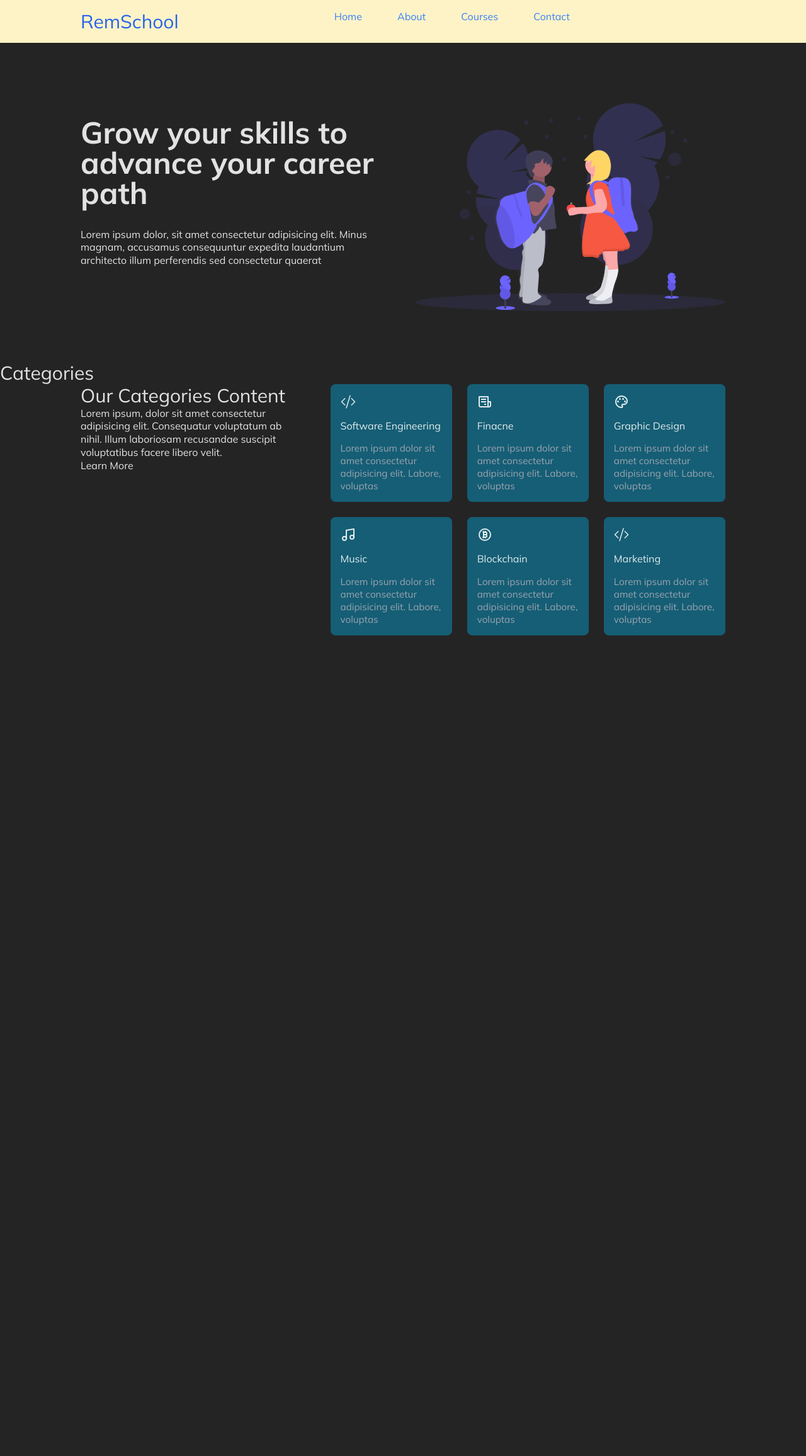
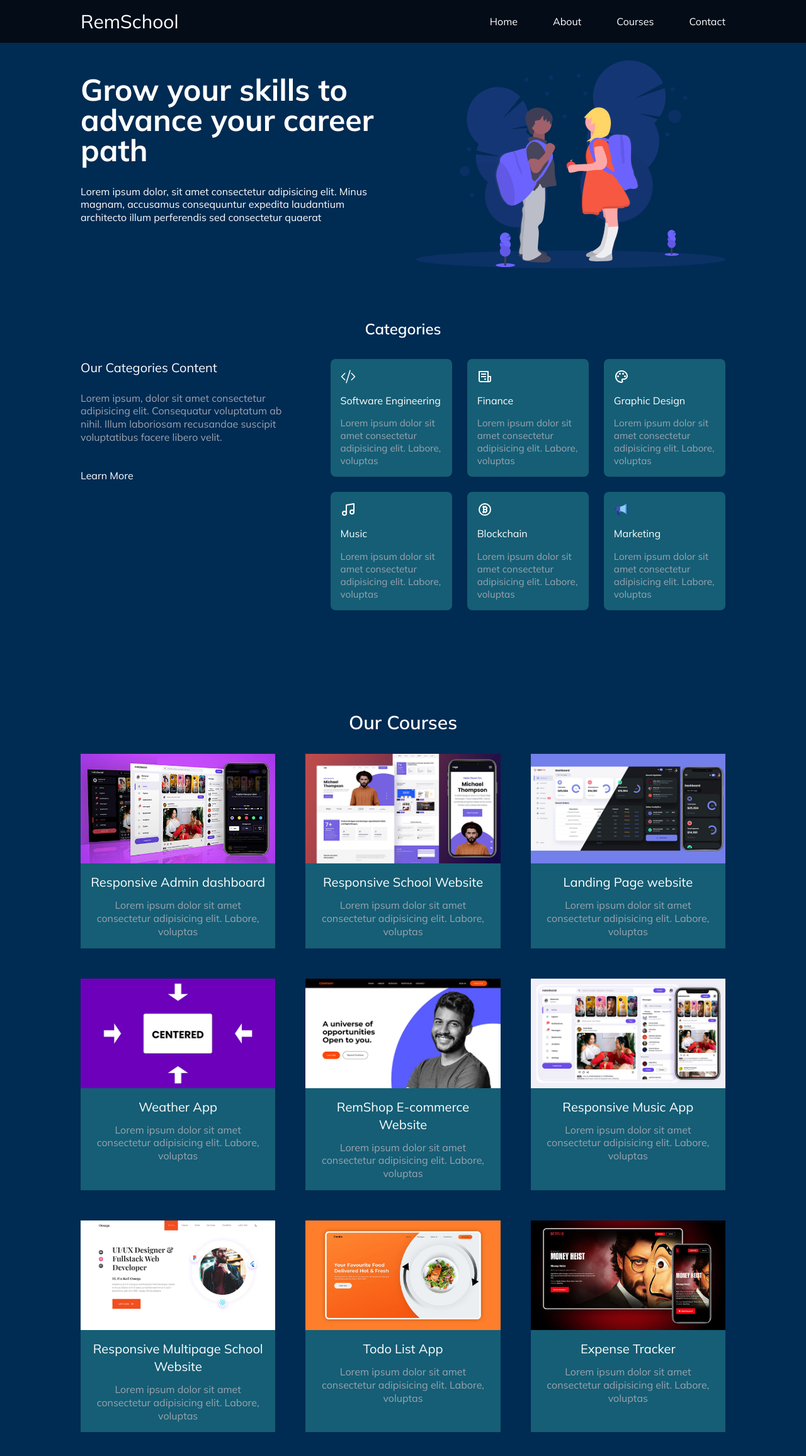
Before and after one commit to Remigit99/remschool-react, a React (Vite) app: page / in a window 1280 px wide. Shown: the top 2312 px of the page at 63% size. Before the commit the page ends 1089 px from the top, so only its background shows below. Built offline with nearby package versions, Linux system fonts and the light colour scheme.

Commit message:
added courses section

```diff
--- a/index.html
+++ b/index.html
@@ -11,7 +11,7 @@
     href="https://fonts.googleapis.com/css2?family=Mulish:ital,wght@0,200;0,300;0,400;0,500;0,600;0,700;0,800;0,900;0,1000;1,300&family=Nunito+Sans:wght@200;300;400;600;700;800;900&display=swap"
     rel="stylesheet">
 
-  <link rel="stylesheet" href="index.css">
+  <!-- <link rel="stylesheet" href="index.css"> -->
 
   <title>RemSchool</title>
 </head>
--- a/src/Content.jsx
+++ b/src/Content.jsx
@@ -5,8 +5,31 @@ import { MdOutlineColorLens } from 'react-icons/md'
 // import { IoBusinessSharp } from 'react-icons/io'
 import { FiMusic } from 'react-icons/fi'
 import { SiCoinmarketcap } from 'react-icons/si'
-// import { SiCoinmarketcap } from 'react-icons/si'
+import { FcAdvertising } from 'react-icons/fc'
 import { TbCoinBitcoin } from 'react-icons/tb'
+// import { BsStarFill } from 'react-icons/bs'
+
+
+//courses Img
+import C1 from './assets/course1.jpg';
+import C2 from './assets/course2.jpg';
+import C3 from './assets/course3.jpg';
+import C4 from './assets/course4.jpg';
+import C5 from './assets/course5.jpg';
+import C6 from './assets/course6.jpg';
+import C7 from './assets/course7.jpg';
+import C8 from './assets/course8.jpg';
+import C9 from './assets/course9.jpg';
+import C10 from './assets/course10.jpg';
+import C11 from './assets/course11.jpg';
+import C12 from './assets/course12.jpg';
+import C13 from './assets/course13.jpg';
+import C14 from './assets/course14.jpg';
+import C15 from './assets/course15.jpg';
+import C16 from './assets/course16.jpg';
+import C17 from './assets/course17.jpg';
+import C18 from './assets/course18.jpg';
+
 
 export const categories = [
     {
@@ -16,7 +39,7 @@ export const categories = [
     },
     {
         icon: <BiReceipt />,
-        name: 'Finacne',
+        name: 'Finance',
         desc: 'Lorem ipsum dolor sit amet consectetur adipisicing elit. Labore, voluptas'
     },
     {
@@ -35,8 +58,142 @@ export const categories = [
         desc: 'Lorem ipsum dolor sit amet consectetur adipisicing elit. Labore, voluptas'
     },
     {
-        icon: <BsCodeSlash />,
+        icon: <FcAdvertising />,
         name: 'Marketing',
         desc: 'Lorem ipsum dolor sit amet consectetur adipisicing elit. Labore, voluptas'
     },
 ]
+
+
+export const courses = [
+    {
+        id: 1,
+        img: C1,
+        title: 'Responsive Admin dashboard',
+        desc: 'Lorem ipsum dolor sit amet consectetur adipisicing elit. Labore, voluptas',
+        // ratings: <BsStarFill />
+
+    },
+
+    {
+        id: 2,
+        img: C2,
+        title: 'Responsive School Website',
+        desc: 'Lorem ipsum dolor sit amet consectetur adipisicing elit. Labore, voluptas',
+        // ratings: <BsStarFill />
+    },
+    {
+        id: 3,
+        img: C3,
+        title: 'Landing Page website',
+        desc: 'Lorem ipsum dolor sit amet consectetur adipisicing elit. Labore, voluptas',
+        // ratings: <BsStarFill />
+    },
+    {
+        id: 4,
+        img: C4,
+        title: 'Weather App',
+        desc: 'Lorem ipsum dolor sit amet consectetur adipisicing elit. Labore, voluptas',
+        // ratings: <BsStarFill />
+    },
+    {
+        id: 5,
+        img: C5,
+        title: 'RemShop E-commerce Website',
+        desc: 'Lorem ipsum dolor sit amet consectetur adipisicing elit. Labore, voluptas',
+        // ratings: <BsStarFill />
+    },
+    {
+        id: 6,
+        img: C6,
+        title: 'Responsive Music App',
+        desc: 'Lorem ipsum dolor sit amet consectetur adipisicing elit. Labore, voluptas',
+        // ratings: <BsStarFill />
+    },
+    {
+        id: 7,
+        img: C7,
+        title: 'Responsive Multipage School Website',
+        desc: 'Lorem ipsum dolor sit amet consectetur adipisicing elit. Labore, voluptas',
+        // ratings: <BsStarFill />
+    },
+    {
+        id: 8,
+        img: C8,
+        title: 'Todo List App',
+        desc: 'Lorem ipsum dolor sit amet consectetur adipisicing elit. Labore, voluptas',
+        // ratings: <BsStarFill />
+    },
+    {
+        id: 9,
+        img: C9,
+        title: 'Expense Tracker',
+        desc: 'Lorem ipsum dolor sit amet consectetur adipisicing elit. Labore, voluptas',
+        // ratings: <BsStarFill />
+    },
+    {
+        id: 10,
+        img: C10,
+        title: 'Amazon Clone',
+        desc: 'Lorem ipsum dolor sit amet consectetur adipisicing elit. Labore, voluptas',
+        // ratings: <BsStarFill />
+    },
+    {
+        id: 11,
+        img: C11,
+        title: 'Airbnb Clone',
+        desc: 'Lorem ipsum dolor sit amet consectetur adipisicing elit. Labore, voluptas',
+        // ratings: <BsStarFill />
+    },
+    {
+        id: 12,
+        img: C12,
+        title: 'Responsive Social media App',
+        desc: 'Lorem ipsum dolor sit amet consectetur adipisicing elit. Labore, voluptas',
+        // ratings: <BsStarFill />
+    },
+    {
+        id: 13,
+        img: C13,
+        title: 'Responsive React Js ',
+        desc: 'Lorem ipsum dolor sit amet consectetur adipisicing elit. Labore, voluptas',
+        // ratings: <BsStarFill />
+    },
+    {
+        id: 14,
+        img: C14,
+        title: 'Responsive Admin dashboard',
+        desc: 'Lorem ipsum dolor sit amet consectetur adipisicing elit. Labore, voluptas',
+        // ratings: <BsStarFill />
+    },
+    {
+        id: 15,
+        img: C15,
+        title: 'Responsive Admin dashboard',
+        desc: 'Lorem ipsum dolor sit amet consectetur adipisicing elit. Labore, voluptas',
+        // ratings: <BsStarFill />
+    },
+    {
+        id: 16,
+        img: C16,
+        title: 'Responsive Admin dashboard',
+        desc: 'Lorem ipsum dolor sit amet consectetur adipisicing elit. Labore, voluptas',
+        // ratings: <BsStarFill />
+    },
+    {
+        id: 17,
+        img: C17,
+        title: 'Responsive Admin dashboard',
+        desc: 'Lorem ipsum dolor sit amet consectetur adipisicing elit. Labore, voluptas',
+        // ratings: <BsStarFill />
+    },
+    {
+        id: 18,
+        img: C18,
+        title: 'Responsive Admin dashboard',
+        desc: 'Lorem ipsum dolor sit amet consectetur adipisicing elit. Labore, voluptas',
+        // ratings: <BsStarFill />
+    },
+
+
+]
--- a/src/Pages/Home.jsx
+++ b/src/Pages/Home.jsx
@@ -1,6 +1,6 @@
 import { useState } from 'react';
 import { Link } from 'react-router-dom';
-import { categories } from '../Content';
+import { categories, courses } from '../Content';
 import HeaderSvg from '../assets/header.svg';
 
 
@@ -29,13 +29,13 @@ const Home = () => {
 
             <section id="#categories">
 
-                <h2 className='align-center text-3xl'>Categories</h2>
+                <h2 className='align-center text-2xl'>Categories</h2>
 
-                <div className="container categories__container grid grid-cols-[1fr_1.8fr] gap-12">
+                <div className="container categories__container grid lg:grid-cols-[1fr_1.8fr] gap-12 sm:grid sm:grid-cols-[1fr]">
 
                     <div className="categories__left">
-                        <h3 className='text-3xl'>Our Categories Content</h3>
-                        <p>Lorem ipsum, dolor sit amet consectetur adipisicing elit. Consequatur voluptatum ab nihil. Illum laboriosam recusandae suscipit voluptatibus facere libero velit.</p>
+                        <h3 className='text-xl'>Our Categories Content</h3>
+                        <p className='text-gray-400 mt-6 mb-10 '>Lorem ipsum, dolor sit amet consectetur adipisicing elit. Consequatur voluptatum ab nihil. Illum laboriosam recusandae suscipit voluptatibus facere libero velit.</p>
 
                         <Link to='/categories'>
                             Learn More
@@ -61,6 +61,35 @@ const Home = () => {
 
                 </div>
             </section>
+
+            <section id="courses">
+                <h2 className="text-3xl" >Our Courses</h2>
+                <div className="container courses__container grid lg:grid-cols-3 gap-12">
+
+                    {
+                        courses.map(({ id, img, title, desc }) => {
+
+                            courses.length = 9;
+
+                            return (
+                                <article className="course bg-cyan-800 rouned-lg" key={id}>
+                                    <div className="course__shot">
+                                        <img src={img} alt={title} />
+                                    </div>
+
+                                    <div className="course__info p-4 text-center">
+                                        <h4 className='text-xl mb-3'>{title}</h4>
+                                        <p className='text-gray-400'>{desc}</p>
+
+                                    </div>
+
+                                </article>
+                            )
+                        })
+
+                    }
+                </div>
+            </section>
         </>
     )
 }
--- a/src/components/Navbar.jsx
+++ b/src/components/Navbar.jsx
@@ -1,42 +1,43 @@
 import { useState } from 'react';
 import { Link, NavLink } from 'react-router-dom';
 import { CiMenuFries } from 'react-icons/ci';
-import { GrClose } from 'react-icons/gr'
+import { TfiClose } from 'react-icons/tfi'
+// import { IoCloseOutline } from 'react-icons/io'
 
 const Navbar = () => {
 
-    const { showNav, setShowNav } = useState(true);
+    const [showNav, setShowNav] = useState(false);
 
-    // const handleShowNav = () => {
-    //     setShowNav(!showNav)
-    // }
+    const handleShowNav = () => {
+        setShowNav(!showNav)
+    }
 
     return (
-        <nav className='w-full grid place-items-center bg-amber-100'>
-            <div className="container nav__container mx-auto py-4 flex justify-between align-middle ">
+        <nav className='w-full grid place-items-center'>
+            <div className="container nav__container mx-auto py-4 flex justify-between ">
 
                 <div className="logo">
-                    <Link to='/'>
-                        <h3 className='text-3xl text-blue-600'>RemSchool</h3>
+                    <Link to='/' onClick={handleShowNav}>
+                        <h3 className='text-3xl text-white'>RemSchool</h3>
                     </Link>
                 </div>
 
-                <ul className='nav__links flex gap-14 '>
+                <ul className={` nav__links flex gap-14 ${showNav ? 'nav__show' : 'nav__hide'}`}>
 
                     <li>
-                        <NavLink to='/' className='text-blue-500'>Home</NavLink>
+                        <NavLink to='/' className='text-white' onClick={() => setShowNav((prev) => !prev)}>Home</NavLink>
                     </li>
 
                     <li>
-                        <NavLink to='/about' className='text-blue-500'>About</NavLink>
+                        <NavLink to='/about' className='text-white' onClick={() => setShowNav((prev) => !prev)} >About</NavLink>
                     </li>
 
                     <li>
-                        <NavLink to='/courses' className='text-blue-500'>Courses</NavLink>
+                        <NavLink to='/courses' className='text-white' onClick={() => setShowNav((prev) => !prev)}>Courses</NavLink>
                     </li>
 
                     <li>
-                        <NavLink to='/contact' className='text-blue-500'>Contact</NavLink>
+                        <NavLink to='/contact' className='text-white' onClick={() => setShowNav((prev) => !prev)}>Contact</NavLink>
                     </li>
 
                 </ul>
@@ -44,8 +45,9 @@ const Navbar = () => {
                 <button>
                     {
                         showNav ?
-                            <CiMenuFries className='text-blue-500 text-3xl lg:hidden md:block sm:block ' onClick={() => setShowNav((prev) => !prev)} /> :
-                            <GrClose className='text-blue-500 text-3xl lg:hidden md:block sm:block ' onClick={() => setShowNav((prev) => !prev)} />
+                            <TfiClose className=' text-3xl lg:hidden md:block sm:block close__btn' onClick={() => setShowNav((prev) => !prev)} /> :
+
+                            <CiMenuFries className='text-white text-3xl lg:hidden md:block sm:block ' onClick={() => setShowNav((prev) => !prev)} />
 
                     }
                 </button>
--- a/src/index.css
+++ b/src/index.css
@@ -5,18 +5,28 @@
 
 
 :root {
-  font-family: Inter, system-ui, Avenir, Helvetica, Arial, sans-serif;
-  line-height: 1.5;
-  font-weight: 400;
-  color: rgba(255, 255, 255, 0.87);
-  background-color: #242424;
+  /*======== Colors ==========*/
+  --color-primary: #6c63ff;
+  --color-success: #00bf8e;
+  --color-warning: #f7c94b;
+  --color-danger: #f75842;
+  --color-danger-variant: rgba(247, 88, 66, 0.4);
+  --color-white: #fff;
+  --color-light: rgba(255, 255, 255, 0.7);
+  --color-black: #000;
+  --color-bg: #002b53;
+  --color-bg-new: #1f2641;
+  --color-bg1: #2e3267;
+  --color-bg2: #040c18;
+  --color-bg21: #424890;
 
-  --clr-bg-2: rgb(254 243 199);
+  /*======== Width ==========*/
+  --container-width-lg: 80%;
+  --container-width-md: 90%;
+  --container-width-sm: 94%;
 
-  --lg-container-width: 80%;
-  --md-container-width: 90%;
-  --sm-container-width: 96%;
-
+  /*======== Transition ==========*/
+  --transition: all 400ms ease;
 }
 
 
@@ -25,27 +35,64 @@ body {
   line-height: 1.3;
   max-width: 1500px;
   overflow-x: hidden;
+  background-color: var(--color-bg);
+  color: var(--color-white);
 }
 
 .container {
   margin: 0 auto;
-  width: var(--lg-container-width);
+  width: var(--container-width-lg);
+}
+
+img {
+  display: block;
+  width: 100%;
+  object-fit: cover;
+}
+
+.btn {
+  padding: 0.5rem 1rem;
+  background-color: var(--color-danger);
 }
 
 section {
   padding: 5rem 0;
 }
 
+section>h2 {
+  text-align: center;
+  margin-bottom: 2rem;
+  font-weight: 600;
+}
+
+/*========== Navbar =========*/
+
+nav {
+  background-color: var(--color-bg2);
+  position: fixed;
+}
+
+.nav__container {
+  display: flex;
+  justify-content: space-between;
+  align-items: center;
+}
+
+.nav__container button {
+  display: none;
+}
+
 ul>a {
   position: relative;
   transition: all 400ms ease-in-out;
+  font-weight: 600;
 }
 
 ul>a.active::after {
   content: '';
   width: 1.4rem;
   height: 1.4rem;
-  background-color: var(--clr-bg-2);
+  background-color: red;
   position: absolute;
   left: calc(50% - 0.7rem);
   transform: rotate(45deg);
@@ -55,7 +102,12 @@ ul>a.active::after {
 }
 
 ul>a.active {
-  font-weight: 700;
+  font-weight: 800;
+  background-color: red;
+}
+
+.close__btn {
+  color: var(--color-white);
 }
 
 
@@ -63,7 +115,7 @@ ul>a.active {
 @media screen and (max-width: 64em) {
 
   .container {
-    width: var(--md-container-width);
+    width: var(--container-width-md);
 
   }
 
@@ -73,9 +125,34 @@ ul>a.active {
     flex-direction: column;
     right: 5%;
     gap: 0;
+    perspective: 1000px;
   }
 
   ul>a.active::after {
+    display: none;
+  }
+
+  /* .nav__links li {
+    padding: 1rem 3rem;
+    width: 100%;
+    height: 5rem;
+
+
+  } */
+
+  .nav__links li a {
+    width: 100%;
+    height: 100%;
+    display: flex;
+    justify-content: center;
+    align-items: center;
+  }
+
+  .nav__show {
+    display: flex;
+  }
+
+  .nav__hide {
     display: none;
   }
 
@@ -83,13 +160,49 @@ ul>a.active {
     padding: 1rem 3rem;
     width: 100%;
     height: 5rem;
-    background-color: var(--clr-bg-2);
-    box-shadow: -2rem 2rem 6rem rgba(0, 0, 0, 0.15);
+    background-color: var(--color-bg2);
+    box-shadow: -2rem 0 6rem rgba(0, 0, 0, 0.35);
+    transform: rotateX(90deg);
+    transform-origin: top right;
+    opacity: 0;
+    animation: NavAnime 600ms ease forwards;
   }
 
-  .nav__links li a {
-    width: 100%;
-    height: 100%;
+  .nav__links li:nth-child(2) {
+    animation-delay: 400ms;
   }
 
+  .nav__links li:nth-child(3) {
+    animation-delay: 600ms;
+  }
+
+  .nav__links li:nth-child(4) {
+    animation-delay: 800ms;
+  }
+
+  @keyframes NavAnime {
+    to {
+      transform: rotateX(0deg);
+      opacity: 1;
+    }
+  }
+
+  /*=========== Header ======*/
+  .header__container {
+    display: grid;
+    grid-template-columns: 1fr;
+  }
+
+  /*=========== Categories ======*/
+  .categories__container {
+    display: grid;
+    grid-template-columns: 1fr;
+  }
+
+  .categories__right {
+    grid-template-columns: repeat(2, 1fr);
+  }
+
+
+
 }
```
